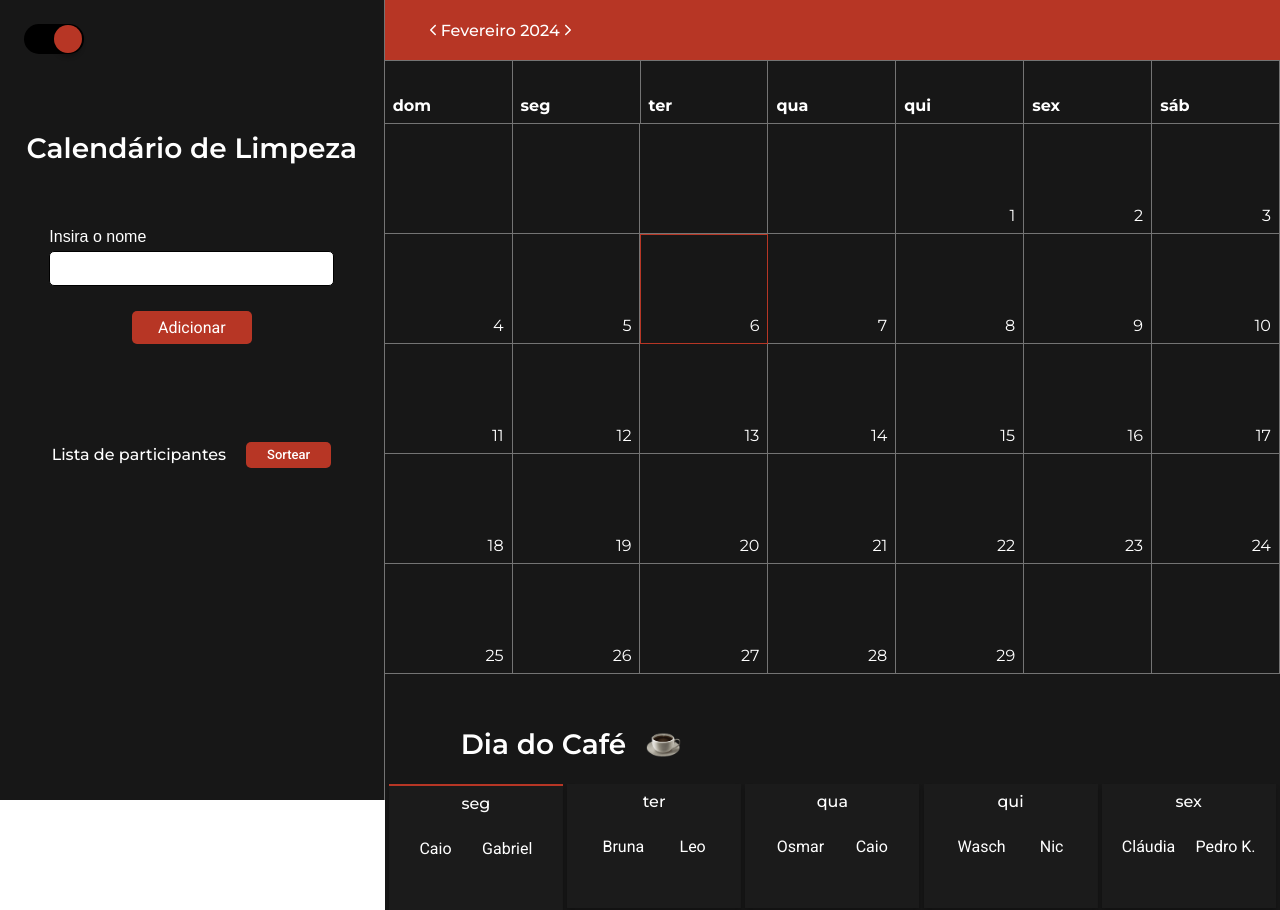
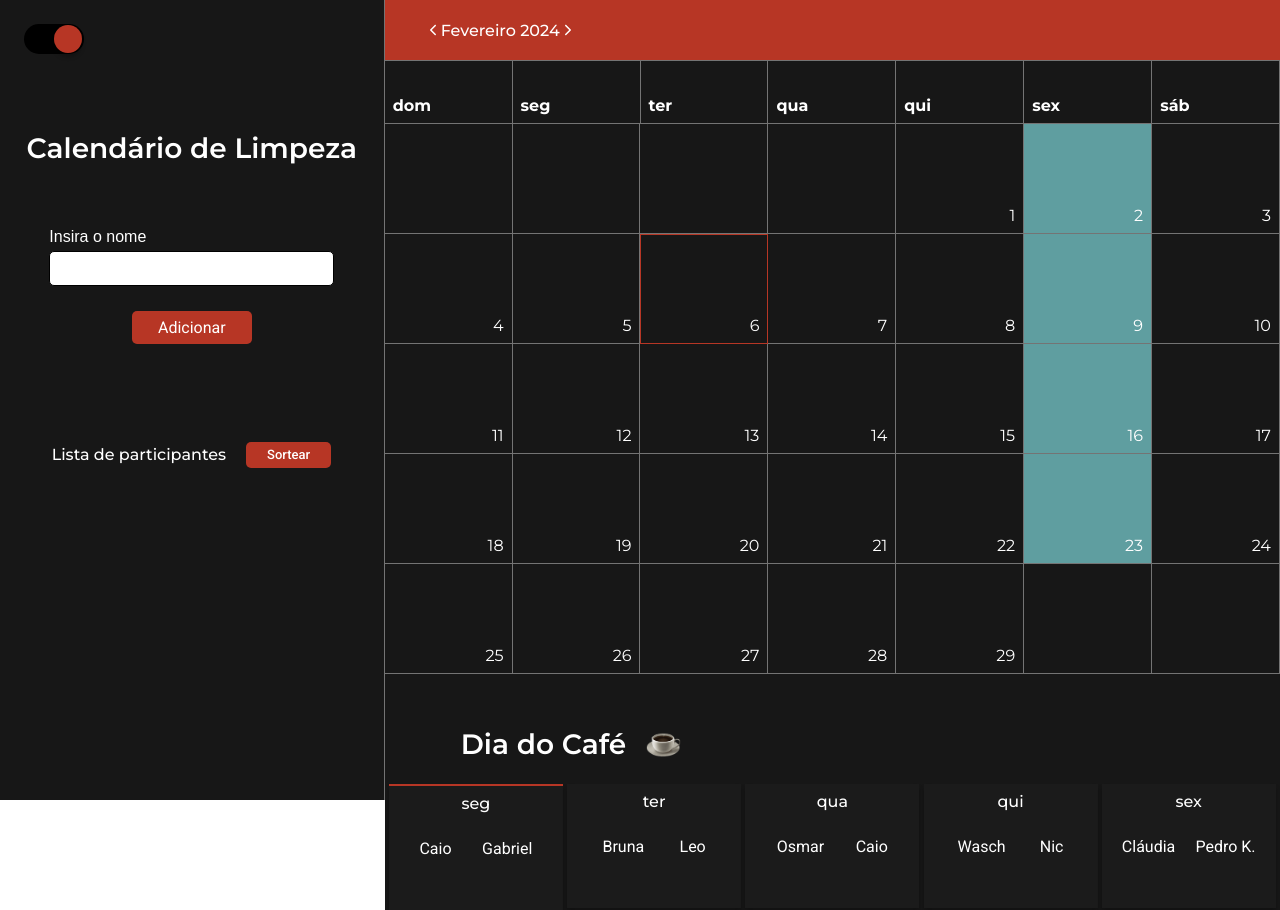
Before and after one commit to AndreMour/Cleaning-Calendar, a React (Create React App) app: page / in a window 1280 px wide. Built offline with nearby package versions, Linux system fonts and the light colour scheme.

Commit message:
Implement isFriday at calendar

```diff
--- a/src/Pages/App.jsx
+++ b/src/Pages/App.jsx
@@ -11,6 +11,8 @@ import DaysOfCoffe from '../components/DaysOfCoffe';
 
 
 function App() {
+    const [fridayGroups, setFridayGroups] = useState([]);
+
     const [theme, setTheme] = useState("dark");
     const isDarkTheme = theme === "dark";
 
@@ -26,7 +28,7 @@ function App() {
                     <DrawGrid />
                 </NavigationContainer>
                 <CalendarContainer>
-                    <Calendar />
+                    <Calendar fridayGroups={fridayGroups} />
                     <TitleCafe />
                     <DaysOfCoffe />
                 </CalendarContainer>
--- a/src/Pages/styles.js
+++ b/src/Pages/styles.js
@@ -75,7 +75,7 @@ export const ButtonInput = styled.button`
     font-family:'Roboto', sans-serif;
     font-size: 16px;
     &:hover {
-        box-shadow: 4px 4px 0 black;
+        box-shadow: 4px 4px 0 #772419;
         opacity: 100%;
         cursor: pointer;
     }
@@ -107,7 +107,7 @@ export const ButtonList = styled.button`
     font-size: 13px;
     font-weight: 500;
     &:hover {
-        box-shadow: 4px 4px 0 black;
+        box-shadow: 4px 4px 0 #772419;
         opacity: 100%;
         cursor: pointer;
     }
--- a/src/components/Calendar/index.jsx
+++ b/src/components/Calendar/index.jsx
@@ -8,15 +8,13 @@ const Body = styled.div`
   width: 100%;
   display: flex;
   flex-wrap: wrap;
-`;
-
+`
 const DaysOfTheWeek = styled.div`
   display: flex;
   flex-direction: row;
   width: 100%;
   height: 8vh;
-`;
-
+`
 const DayWeek = styled.div`
   border: 1px solid;
   border-bottom: 1px solid;
@@ -57,9 +55,16 @@ const Day = styled.div`
     css`
       border: 1px solid #B73625;
     `}
+
+  ${(props) =>
+    props.isFriday &&
+    css`
+      background-color: cadetblue;
+    `}
 `;
 
-export default function Calendar() {
+export default function Calendar({ fridayGroups }) {
+  console.log('Grupos de sexta-feira recebidos:', fridayGroups);
   const DAYS = [31, 28, 31, 30, 31, 30, 31, 31, 30, 31, 30, 31];
   const DAYS_LEAP = [31, 29, 31, 30, 31, 30, 31, 31, 30, 31, 30, 31];
   const DAYS_OF_THE_WEEK = ['dom', 'seg', 'ter', 'qua', 'qui', 'sex', 'sáb'];
@@ -90,6 +95,15 @@ export default function Calendar() {
     setStartDay(getStartDayOfMonth(date));
   }, [date]);
 
+  const isFriday = (year, month, day) => {
+    const date = new Date(year, month, day);
+    for (var i; fridayGroups.lenght; i++) {
+      <p>{fridayGroups.i}</p>
+    }
+
+    return date.getDay() === 5
+  }
+
   return (
     <Body>
       <Header>
@@ -110,15 +124,23 @@ export default function Calendar() {
         .fill(null)
         .map((_, index) => {
           const d = index - (startDay - 2);
+          const isCurrentMonth = d > 0 && d <= days[month];
+          const isFridayDay = isCurrentMonth && isFriday(year, month, d);
+          const fridayGroup = fridayGroups[index] || [];
+
           return (
             <DaysOfTheMonth key={index}>
               <Day
                 key={index}
                 isToday={d === today.getDate()}
                 isSelected={d === day}
+                isFriday={isFridayDay}
                 onClick={() => setDate(new Date(year, month, d))}
               >
                 {d > 0 && d <= days[month] ? d : ''}
+                {isFridayDay && fridayGroup.map((participant, idx) => (
+                  <div key={idx}>{participant}</div>
+                ))}
               </Day>
             </DaysOfTheMonth>
           );
--- a/src/components/DrawGrid.jsx
+++ b/src/components/DrawGrid.jsx
@@ -2,13 +2,14 @@ import {
     Title, DivInput, TextLabel, Input,
     ButtonInput, DivList, TextUl, ButtonList, DivNames, ListNames, DivNamesList
 } from "../Pages/styles";
-import { useState } from "react";
+import React, { useState } from "react";
 import { IoCloseSharp } from "react-icons/io5";
 import { BsDot } from "react-icons/bs";
 
-function DrawGrid() {
+const DrawGrid = ({ }) => {
     const [names, setNames] = useState("");
     const [participants, setParticipants] = useState([]);
+    const [fridayGroups, setFridayGroups] = useState([]);
 
     const handleChange = (event) => {
         setNames(event.target.value);
@@ -42,8 +43,8 @@ function DrawGrid() {
     const sortParticipantsIntoTeams = () => {
         const numTeams = Math.ceil(participants.length / 2);
         const teams = generateTeams(participants, numTeams);
-        console.log(teams);
-
+        setFridayGroups(teams);
+        console.log('Grupos de sexta-feira sorteados:', fridayGroups);
     };
 
     return (
--- a/src/index.js
+++ b/src/index.js
@@ -1,6 +1,5 @@
 import React from 'react';
 import ReactDOM from 'react-dom/client';
-import './index.css';
 import App from './Pages/App';
 import reportWebVitals from './reportWebVitals';
 
```
Also changed, not shown: src/index.css (deleted), src/logo.svg (deleted), src/reset.css (deleted).
